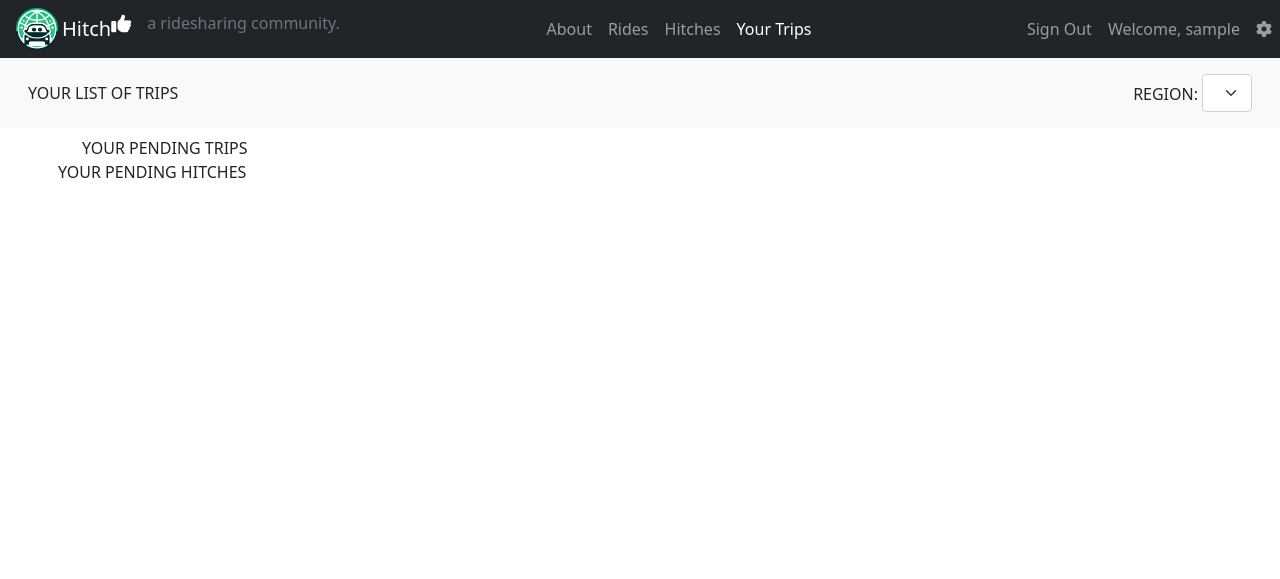
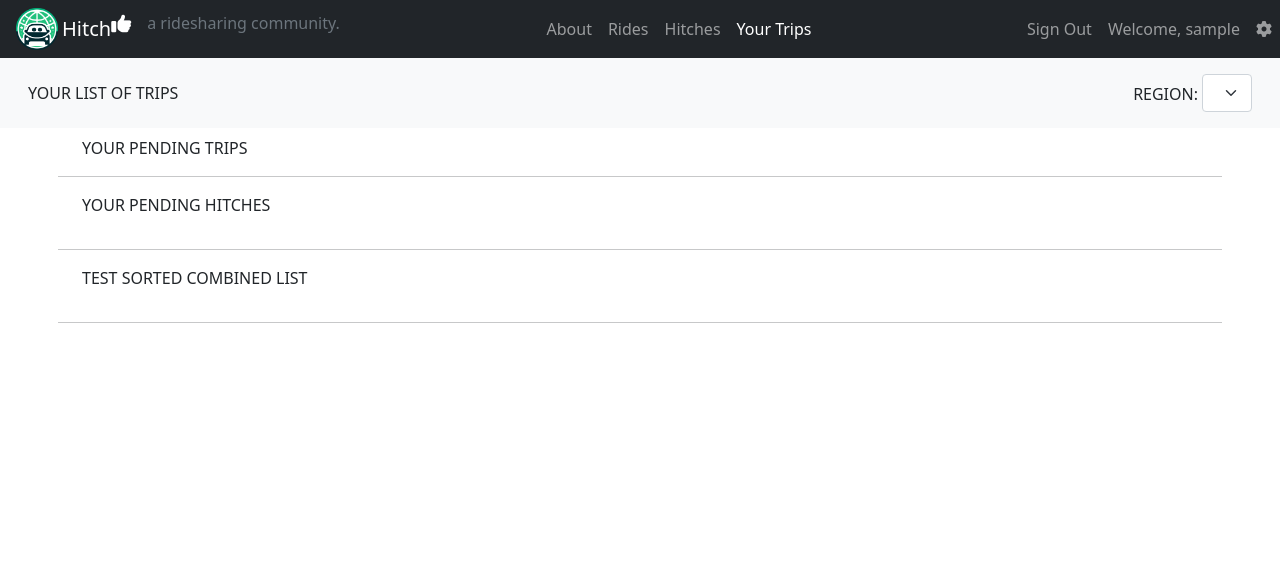
Before and after one commit to A-Hoenig/Hitch, a Django app: page /user_trips/ in a window 1280 px wide. Shown: the top 579 px of the page. Run offline with Django 4.2, Linux system fonts and the light colour scheme; the visitor is signed in with stand-in values (Sample User, id 1); data that the repository does not hold is empty; some libraries are stand-ins or nearby versions.

Commit message:
test generate combined sorted list of trips and hitches

```diff
--- a/rides/templates/rides/user_trips.html
+++ b/rides/templates/rides/user_trips.html
@@ -24,18 +24,38 @@
 <div class="container-sm mt-2">
   <div class="row gx-5">
     <div class="col">
-      YOUR PENDING TRIPS
-      {% for t in trips %}
-      {% endfor %}
+      <p>YOUR PENDING TRIPS</p>
+      <ul>
+        {% for t in trips %}
+        <li>{{ t }}</li>
+        {% endfor %}
+      </ul>
     </div>
+    <hr>
   </div>
 
   <div class="row gx-5">
-    YOUR PENDING HITCHES
+    <p>YOUR PENDING HITCHES</p>
     <div class="col">
-      {% for h in hitches %}
-      {% endfor %}
+      <ul>
+        {% for h in hitches %}
+        <li>{{ h }}</li>
+        {% endfor %}
+      </ul>
     </div>
+    <hr>
+  </div>
+
+  <div class="row gx-5">
+    <p>TEST SORTED COMBINED LIST</p>
+    <div class="col">
+      <ul>
+        {% for s in sorted_list %}
+        <li>{{ s }}</li>
+        {% endfor %}
+      </ul>
+    </div>
+    <hr>
   </div>
 
 </div>
--- a/rides/views.py
+++ b/rides/views.py
@@ -178,6 +178,8 @@ def user_trips(request):
             trips = trips.filter(region=selected_region)
             hitches = trips.filter(region=selected_region)
 
+        combined_list = list(chain(hitches, trips))
+        sorted_list = sorted(combined_list, key=attrgetter('depart_date'))
 
 
     context = {
@@ -185,6 +187,7 @@ def user_trips(request):
         "region_filter_form": region_filter_form,
         "trips": trips,
         "hitches": hitches,
+        "sorted_list": sorted_list,
     }
     return render(request, 'rides/user_trips.html', context)
 
```
